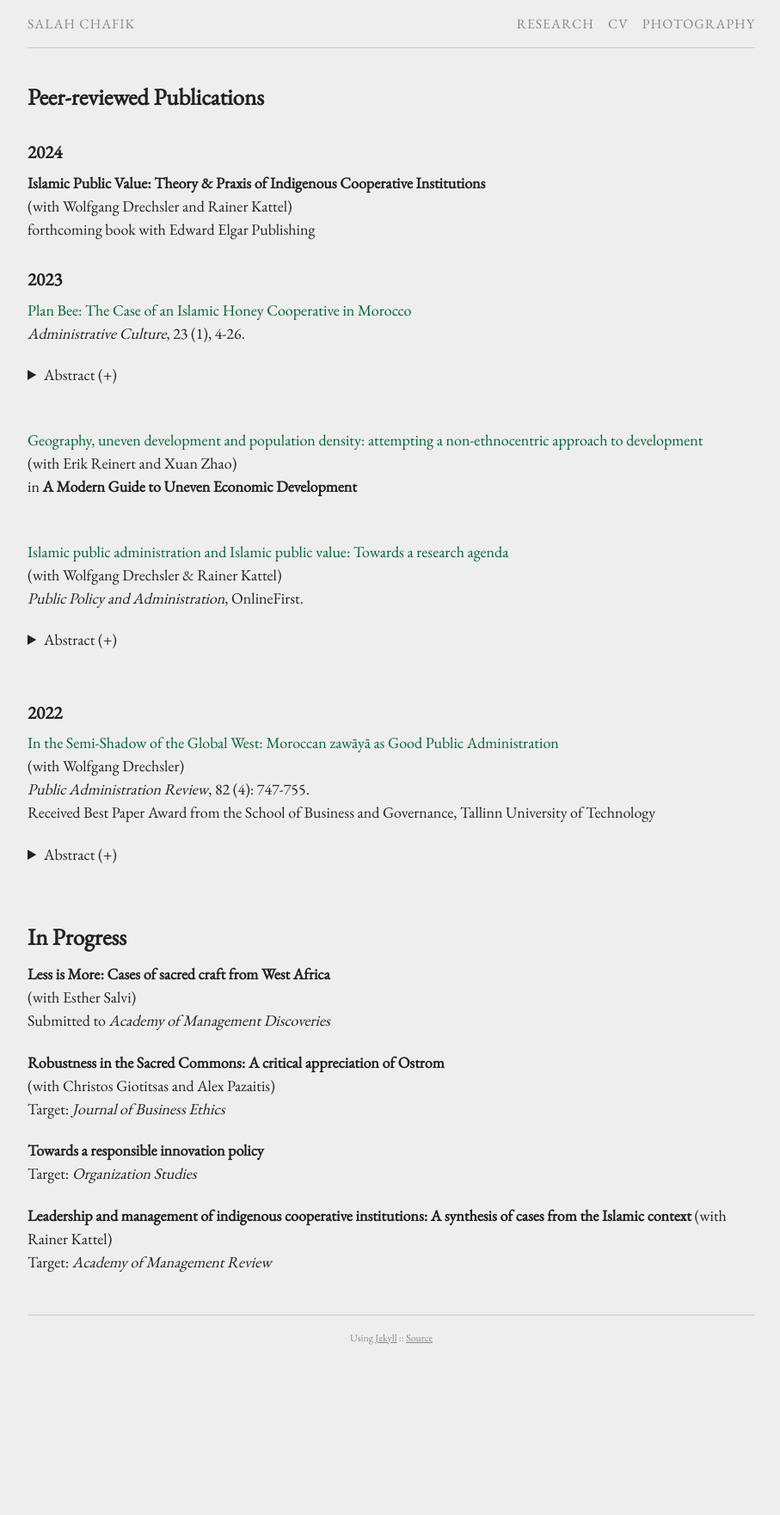
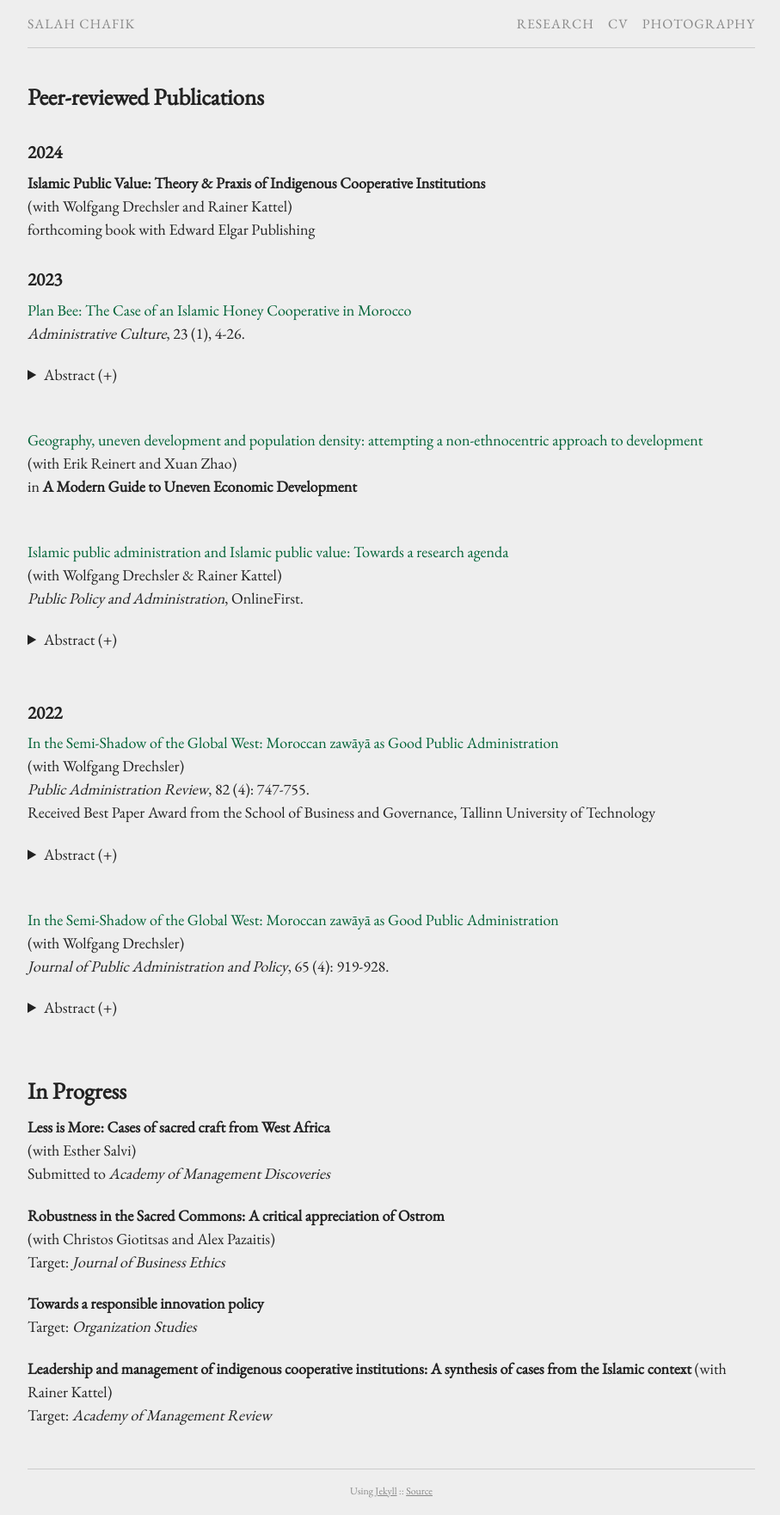
Before and after one commit to schafik/schafik.github.io, a Jekyll site: the page built from research.md, in a window 1280 px wide. Shown: the whole page at 86% size, without its empty margins (185-1092 px from the left). Built offline with Jekyll 4.4.1, drawn with Linux system fonts in a browser that asks for light colours; comment, search, counter and statistics services are not loaded; our own code applies the rules of GitHub Pages for plain Markdown files; before the commit the page ends 1584 px from its top, so only the background shows below that.

Commit message:
Update research.md

```diff
--- a/research.md
+++ b/research.md
@@ -43,7 +43,7 @@ permalink: /research/
 
 ### 2022
 
-  [In the Semi‐Shadow of the Global West: Moroccan zawāyā as Good Public Administration](/f/Chafik and Drechsler - Moroccan zawaya as Good Public Administration.pdf) <br />
+  [In the Semi‐Shadow of the Global West: Moroccan zawāyā as Good Public Administration](/f/Chafik and Drechsler - Moroccan zawaya as Good Public Administration.pdf)<br />
   (with Wolfgang Drechsler)<br />
   *Public Administration Review*, 82 (4): 747-755.<br />
   Received Best Paper Award from the School of Business and Governance, Tallinn University of Technology
@@ -51,9 +51,18 @@ permalink: /research/
 <details><summary> Abstract (+) </summary>
 
    <blockquote>
-   <p align="left"> The 2020 international protests addressing structural racism and colonial legacies have also questioned Western ascendancy on defining (good) governance. Non-Western traditional forms of governance surviving today, despite not receiving much academic attention, pose an obvious alternative. This study analyses key indigenous institutions in Morocco known as *zawāyā*, and in doing so, fills some of the lacunae on Islamic-African public administration. Drawing from novel data collected via ethnographic fieldwork across three domains of public service provision, the authors, apparently for the first time in such a context, present a public administration that is functional in its operation, delivering on its goals, and on both counts markedly different from the global-Western mainstream. Our results uncover a public administration that (1) coexists with a larger state, (2) delivers coproduced services, and (3) merits recognition..<br></p> </blockquote>
+   <p align="left"> The 2020 international protests addressing structural racism and colonial legacies have also questioned Western ascendancy on defining (good) governance. Non-Western traditional forms of governance surviving today, despite not receiving much academic attention, pose an obvious alternative. This study analyses key indigenous institutions in Morocco known as *zawāyā*, and in doing so, fills some of the lacunae on Islamic-African public administration. Drawing from novel data collected via ethnographic fieldwork across three domains of public service provision, the authors, apparently for the first time in such a context, present a public administration that is functional in its operation, delivering on its goals, and on both counts markedly different from the global-Western mainstream. Our results uncover a public administration that (1) coexists with a larger state, (2) delivers coproduced services, and (3) merits recognition.<br></p> </blockquote>
    </details><br />
 
+[In the Semi‐Shadow of the Global West: Moroccan zawāyā as Good Public Administration](/f/Drechsler and Chafik - Theory and Practice.pdf)<br />
+  (with Wolfgang Drechsler)<br />
+  *Journal of Public Administration and Policy*, 65 (4): 919-928.<br />
+
+<details><summary> Abstract (+) </summary>
+
+   <blockquote>
+   <p align="left"> The combination of theoretical principles and centuries-old, yet still functional, practices and institutions that together form the Islamic paradigm of public administration (PA) have customarily been absent from both academic literature and PA reform policies, not least in the NISPAcee region. With, e. g., the arrival of Peter’s *Administrative Traditions* last year, however, Islamic PA has now been positioned within the mainstream, that is, recognized as a legitimate, contextually relevant alternative to the global-Western paradigm. Accordingly, this article aims to further delineate the Islamic PA tradition by discussing its positionality and significance within Non-Western PA, surveying its normative principles, exploring a set of contemporary case studies in Turkey, Uzbekistan, and Morocco, and concluding with a broader reflection on the importance of contextuality and heterogeneity for good PA.<br></p> </blockquote>
+   </details><br />
 
 ## In Progress
 
```
